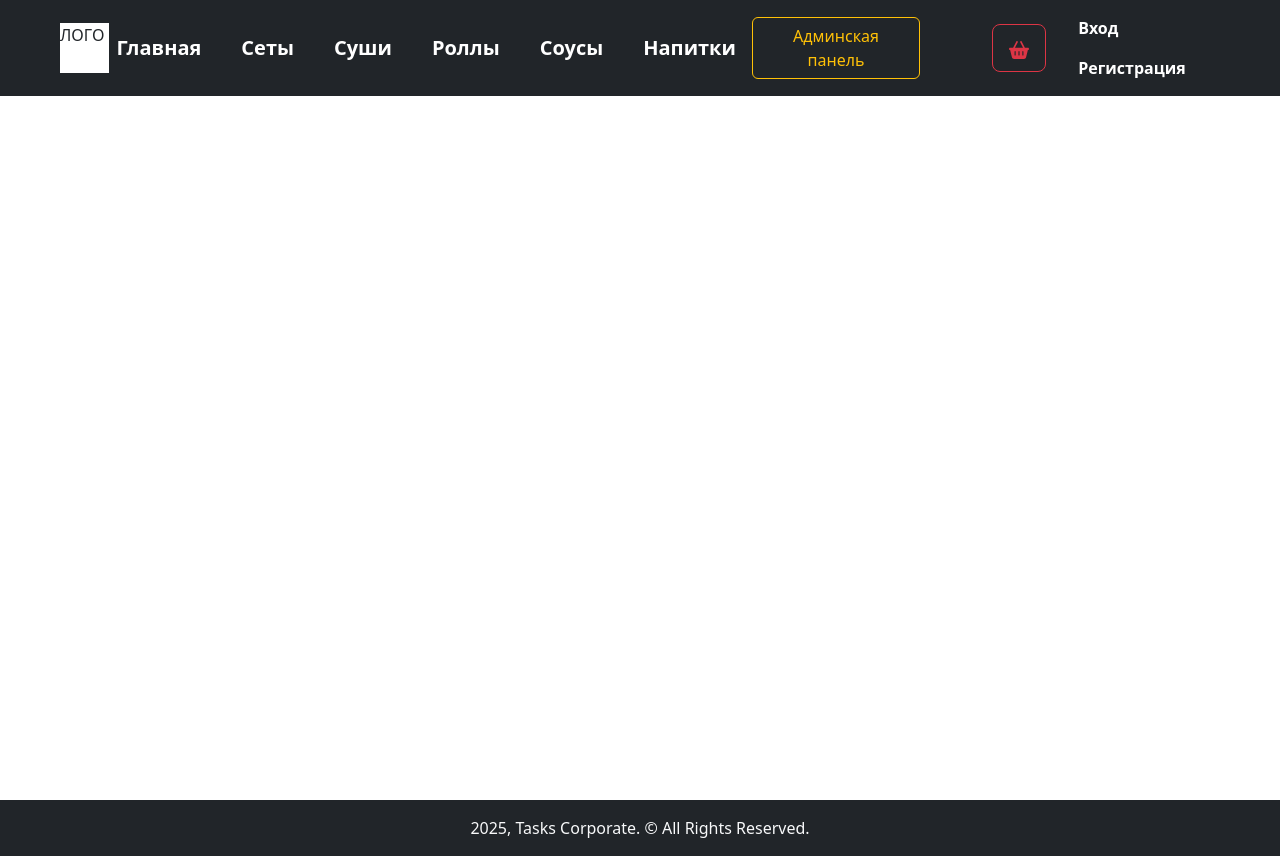
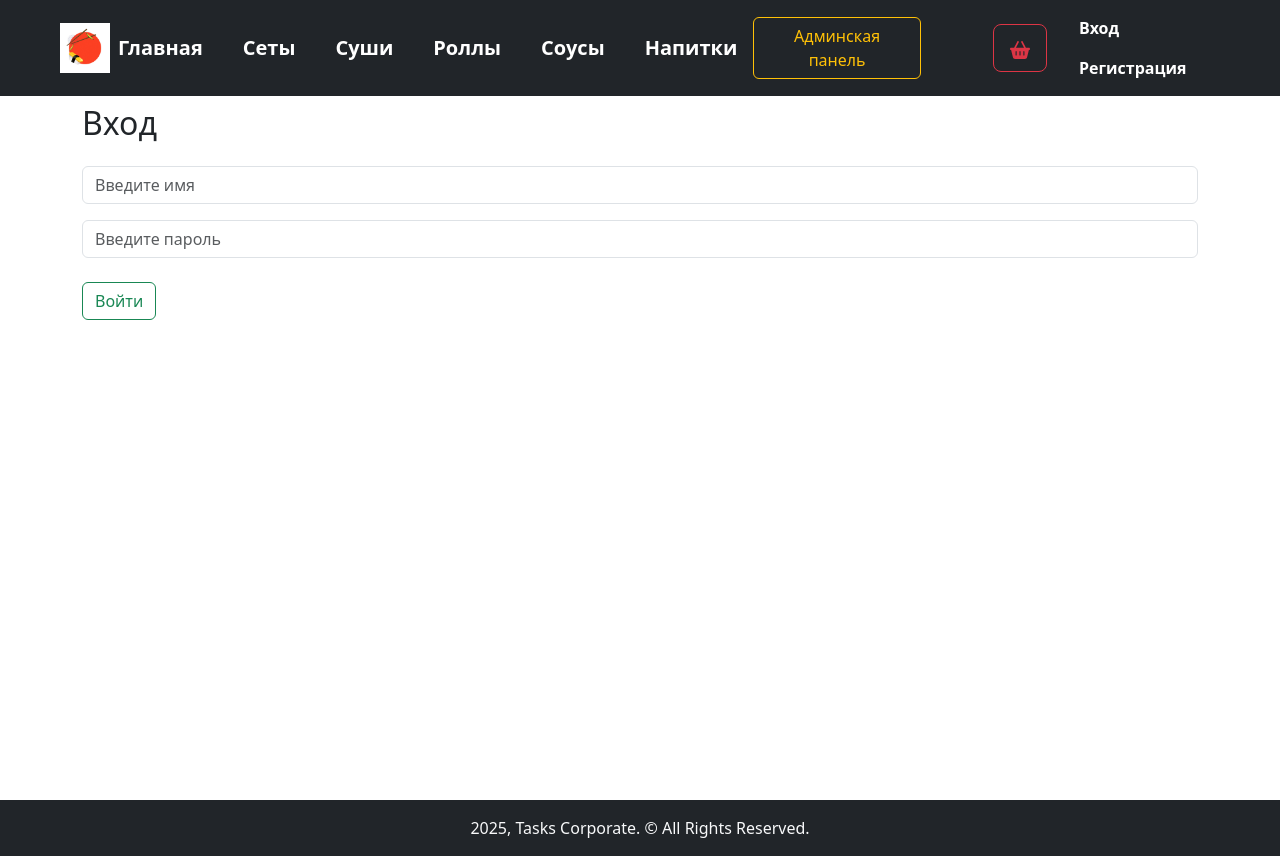
Before and after one commit to NedPov/diplom_project_client, a React (Create React App) app: page /login in a window 1280 px wide. Built offline with nearby package versions, Linux system fonts and the light colour scheme.

Commit message:
createAuthenticate

```diff
--- a/src/App.js
+++ b/src/App.js
@@ -12,6 +12,8 @@ import Sushi from './Components/pages/Sushi/Sushi';
 import Sets from './Components/pages/Sets/Sets';
 
 import Basket from './Components/pages/Basket/Basket';
+import Register from './Components/pages/Authenticate/Register/Register';
+import Login from './Components/pages/Authenticate/Login/Login';
 
 import AdminPanel from './Components/adminRecurses/AdminPanel';
 
@@ -32,6 +34,9 @@ function App() {
               <Route path='/drinks' element={<Drinks />} />
 
               <Route path='/basket' element={<Basket />} />
+
+              <Route path='/login' element={<Login />} />
+              <Route path='/register' element={<Register />} />
               {/* adminPanel */}
               <Route path='/adminPanel' element={<AdminPanel />} />
             </Routes>
--- a/src/Components/Menu.js
+++ b/src/Components/Menu.js
@@ -1,4 +1,6 @@
 import { NavLink, useNavigate } from "react-router-dom";
+
+import logo from '../images/cDttXgSOVH8.png'
 
 import Basket from "./Components/Basket";
 import Register from "./Components/Register";
@@ -11,7 +13,9 @@ function Menu() {
             <nav className="navbar navbar-expand-lg bg-body-tertiary p-0 ">
                 <div className="container-fluid bg-dark">
                     {/* лого */}
-                    <div className="bg-white ms-5" style={{ width: '50px', height: '50px' }}>ЛОГО</div>
+                    <div className="bg-dark ms-5">
+                        <img src={logo} alt="" style={{ width: '50px', height: '50px' }} />
+                    </div>
 
                     <div className="collapse navbar-collapse d-flex justify-content-center ">
                         <ul className="navbar-nav gap-4 fs-5 fw-bold">
--- /dev/null
+++ b/src/Components/pages/Authenticate/Login/Login.js
@@ -0,0 +1,66 @@
+import { useState } from "react";
+import { useDispatch, useSelector } from "react-redux";
+import { useNavigate } from "react-router-dom";
+
+
+
+
+
+
+function Login() {
+    // состояния
+    const [username, setUsername] = useState('');
+    const [password, setPassword] = useState('');
+
+    // // redux
+    // const navigate = useNavigate();
+    // const dispatch = useDispatch();
+
+    // // state
+    // const error = useSelector(state => state.authenticate.error);
+    // const isAuthenticated = useSelector(state => state.authenticate.isAuthenticated);
+
+
+    // отправка формы
+    const handleSubmit = (e) => {
+        e.preventDefault();
+
+        // вызов метода
+        // dispatch(loginUser({ username, password }));
+
+        // сброс состояний
+        setUsername('');
+        setPassword('');
+    };
+
+    // // Перенаправление на таски, если успешно зашли
+    // if (isAuthenticated) {
+    //     navigate('/');
+    // }
+
+
+
+
+    return (
+        <div className="container my-2">
+            <h2 className="mb-4">Вход</h2>
+{/*
+            {error && (
+                <div className="alert alert-danger">{error}</div>
+            )} */}
+
+            <form onSubmit={handleSubmit}>
+                <div className="form-group my-3">
+                    <input type="text" className="form-control" placeholder="Введите имя" value={username} onChange={(e) => setUsername(e.target.value)} />
+                </div>
+                <div className="form-group my-3">
+                    <input type="password" className="form-control" placeholder="Введите пароль" value={password} onChange={(e) => setPassword(e.target.value)} />
+                </div>
+
+                <button className="btn btn-outline-success my-2">Войти</button>
+            </form>
+        </div>
+    )
+};
+
+export default Login;
--- /dev/null
+++ b/src/Components/pages/Authenticate/Register/Register.js
@@ -0,0 +1,69 @@
+import { useState } from "react";
+import { useDispatch, useSelector } from "react-redux";
+import { useNavigate } from "react-router-dom";
+
+
+
+
+
+function Register() {
+    // состояния
+    const [username, setUsername] = useState('');
+    const [password, setPassword] = useState('');
+
+    //  // redux
+     const navigate = useNavigate();
+     const dispatch = useDispatch();
+
+    // // state
+    // const error = useSelector(state => state.authenticate.error);
+    // const status = useSelector(state => state.authenticate.status);
+
+
+    // Метод отправки
+    const handleSubmit = (e) => {
+        e.preventDefault();
+
+        // вызов метода
+        // dispatch(registerUser({ username, password }));
+
+        // сброс состояний
+        setUsername('');
+        setPassword('');
+
+        // перенаправление
+        navigate('/login');
+    };
+
+
+    return (
+        <div className="container my-2">
+
+            <h2 className="mb-4">Регистрация</h2>
+            {/*
+
+            {error && (
+                <div className="alert alert-danger">{error}</div>
+            )}
+            {status && (
+                <div className="alert alert-success">{status}</div>
+            )}
+
+            */}
+
+            <form onSubmit={handleSubmit}>
+                <div className="form-group my-3">
+                    <input type="text" className="form-control" placeholder="Введите имя" value={username} onChange={(e) => setUsername(e.target.value)} />
+                </div>
+                <div className="form-group my-3">
+                    <input type="password" className="form-control" placeholder="Введите пароль" value={password} onChange={(e) => setPassword(e.target.value)} />
+                </div>
+
+                <button className="btn btn-outline-success my-2" type="submit">Зарегестрироваться</button>
+            </form>
+        </div>
+    )
+};
+
+
+export default Register;
```
Also changed, not shown: src/images/cDttXgSOVH8.png (added), src/images/lovepik-sushi-png-image_400277701_wh1200.png (deleted).
